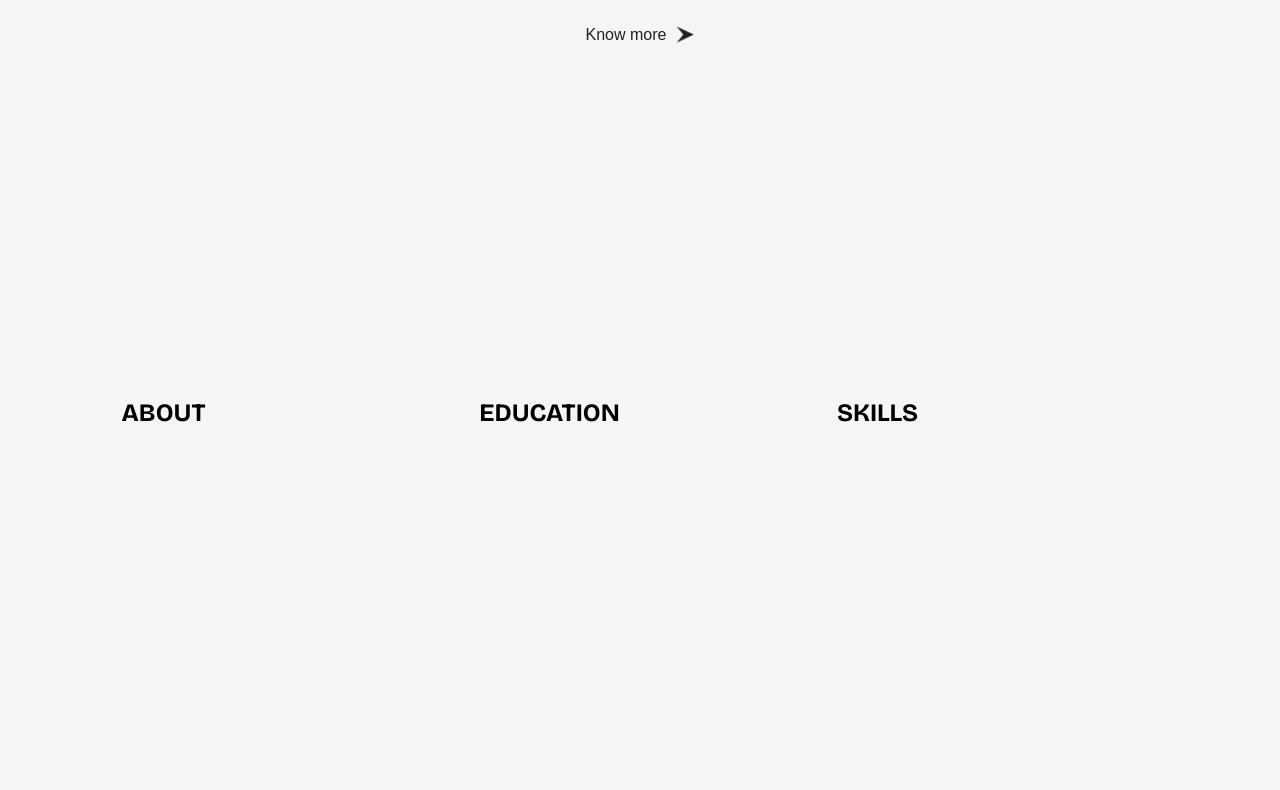
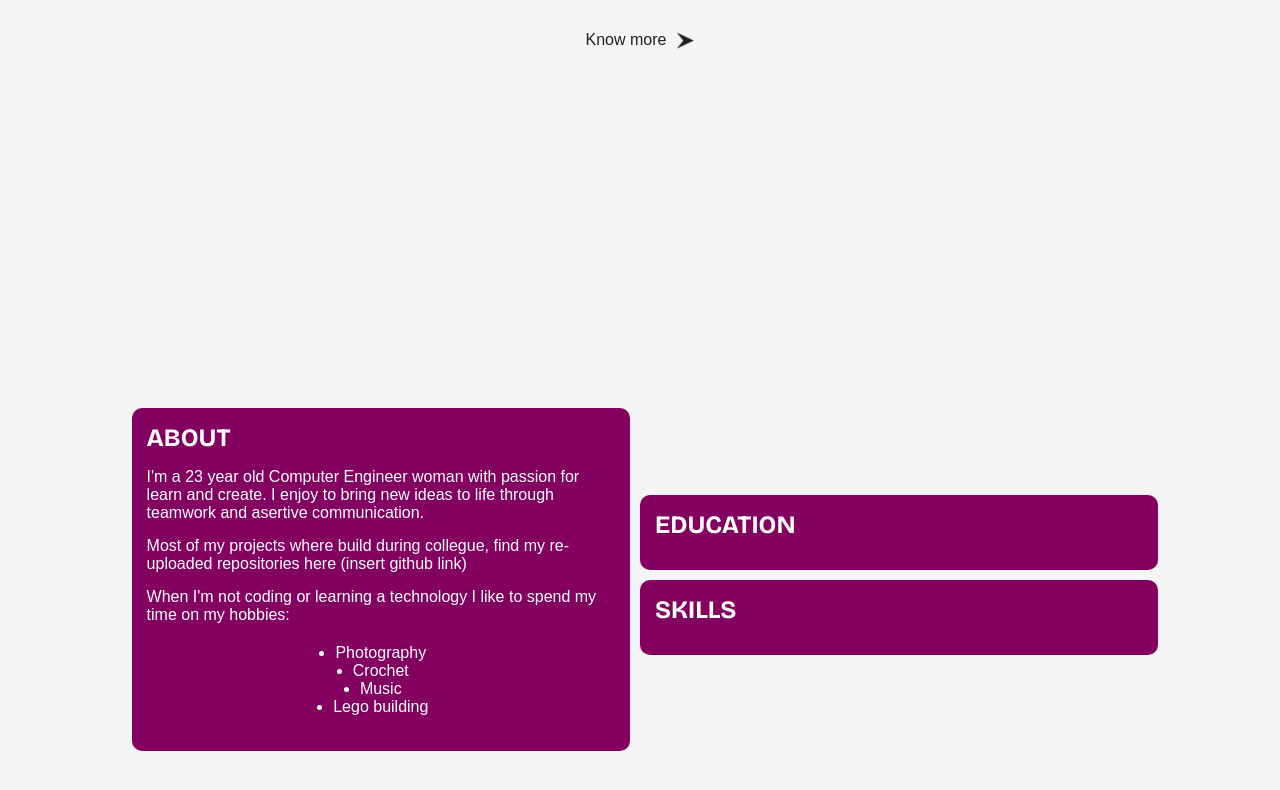
Before and after one commit to hilaryCC/Portfolio, a React (Vite) app in the folder client/: page / in a window 1280 px wide. Shown: the part 482-1272 px from the top of the page. Before the commit the page ends 990 px from the top, so only its background shows below. Built offline with nearby package versions, Linux system fonts and the light colour scheme; a web font is replaced by a local one.

Commit message:
about update

```diff
--- a/client/package.json
+++ b/client/package.json
@@ -10,6 +10,7 @@
     "preview": "vite preview"
   },
   "dependencies": {
+    "bootstrap-icons": "^1.11.3",
     "react": "^18.3.1",
     "react-dom": "^18.3.1"
   },
--- a/client/src/components/Hero/Hero.jsx
+++ b/client/src/components/Hero/Hero.jsx
@@ -9,7 +9,7 @@ const Hero = () => {
     <div className='hero container'>
         <div className="hero-text">
             <h2>Hi, I'm Hilary Castro. </h2>
-            <h1>Welcome to my website portfolio</h1>
+            <h1>Welcome to my website</h1>
             <p>
                 I'm a Computer Engineering graduate with college experience in game, web, console and desktop app
                 development and static/dinamic testing; profesional experience as a Cloud Engineer working with
--- a/client/src/components/Hero/hero.css
+++ b/client/src/components/Hero/hero.css
@@ -16,7 +16,7 @@
 }
 
 .hero-text h1{
-    font-size: 65px;
+    font-size: 75px;
     font-weight: 600;
     background: linear-gradient(
         to right,
--- a/client/src/components/about/about.css
+++ b/client/src/components/about/about.css
@@ -4,10 +4,37 @@
     display: flex;
     align-items: center;
     justify-content: space-between;
+    color: white;
 }
 
+.left {
+    flex-basis: 50%;
+    align-self: flex-start; /* Align left section to the top vertically */
+    padding: 10px;
+}
+.left p{
+    margin-bottom: 15px;
+}
+
+.right {
+    flex-basis: 50%;
+    display: flex; /* Stack the right sections vertically */
+    flex-direction: column; /* Align children vertically */
+    align-items: flex-start; /* Optional: align the top/bottom sections to the left */
+}
+
+.top, .bottom {
+    padding: 15px;
+    margin-bottom: 10px; /* Space between top and bottom sections */
+  }
+
 .section{
-    flex-basis: 31%;
+    width: 100%;
+    min-height: 100%;
+    background-color: #830060;
+    border-radius: 10px;
+    overflow: hidden;
+    padding: 15px;
 }
 
 .section img{
@@ -20,6 +47,8 @@
 .section h3{
     font-family: "Bricolage Grotesque", sans-serif;
     font-size: 25px;
+    margin-bottom: 15px;
+
 }
 
 .space{
@@ -29,3 +58,15 @@
     display: block;
     background-color: rgb(61, 211, 191);
 }
+
+ul{
+    margin: 20px;
+    justify-content: center;
+    align-self: center;
+    align-items: center;
+    justify-items: center;
+}
+
+li{
+    width: fit-content;
+}
--- a/client/src/components/about/about.jsx
+++ b/client/src/components/about/about.jsx
@@ -5,14 +5,37 @@ import image1 from '../../assets/blacklogo.png'
 const About = () => {
   return (
     <div className='about'>
-        <div className="section">
-          <h3>ABOUT</h3>
+        <div className="left">
+          <div className="section">
+            <h3>ABOUT</h3>
+            <p>
+              I'm a 23 year old Computer Engineer woman with passion
+              for learn and create. I enjoy to bring new ideas to life
+              through teamwork and asertive communication.
+            </p>
+            <p>
+              Most of my projects where build during collegue, find
+              my re-uploaded repositories here (insert github link)
+            </p>
+            <p>
+              When I'm not coding or learning a technology I like to
+              spend my time on my hobbies:
+            </p>
+            <ul>
+              <li>Photography</li>
+              <li>Crochet</li>
+              <li>Music</li>
+              <li>Lego building</li>
+            </ul>
+          </div>
         </div>
-        <div className="section">
-          <h3>EDUCATION</h3>
-        </div>
-        <div className="section">
-          <h3>SKILLS</h3>
+        <div className="right">
+          <div className="section top">
+            <h3>EDUCATION</h3>
+          </div>
+          <div className="section bottom">
+            <h3>SKILLS</h3>
+          </div>
         </div>
     </div>
   )
```
Also changed, not shown: 1 other file (tests, documents, lock files or other folders).
